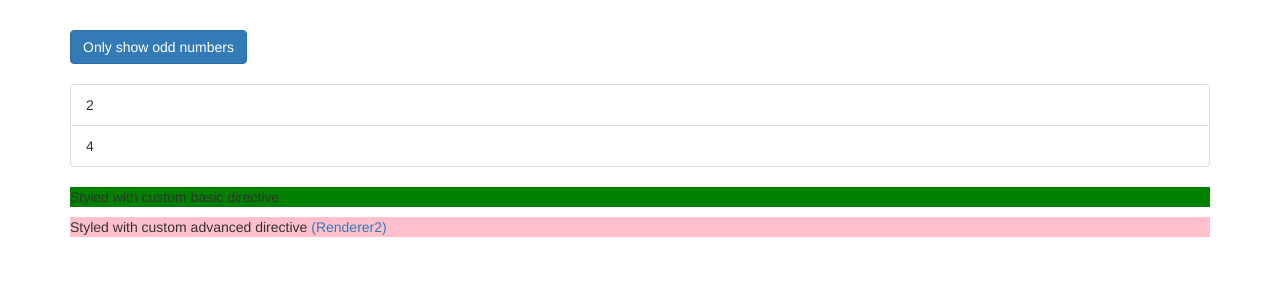
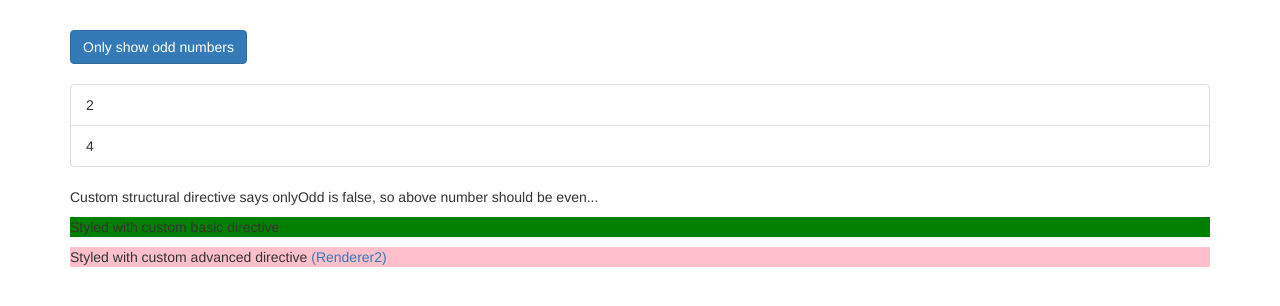
Before and after one commit to jfspps/AngularDirectives, an Angular app: page / in a window 1280 px wide. Shown: the top 306 px of the page. Built offline with nearby package versions, Linux system fonts and the light colour scheme.

Commit message:
demo of custom structural directive

```diff
--- a/src/app/app.component.html
+++ b/src/app/app.component.html
@@ -6,21 +6,33 @@
       <ul class="list-group">
         <div *ngIf="onlyOdd">
           <li class="list-group-item" [ngClass]="{'odd': odd % 2 !== 0}"
-            [ngStyle]="{'backgroundColor': odd % 2 !== 0 ? 'yellow' : 'transparent'}" *ngFor="let odd of oddNumbers"> {{ odd }}
+            [ngStyle]="{'backgroundColor': odd % 2 !== 0 ? 'yellow' : 'transparent'}" *ngFor="let odd of oddNumbers"> {{
+            odd }}
           </li>
         </div>
 
         <div *ngIf="!onlyOdd">
           <li class="list-group-item" [ngClass]="{'odd': even % 2 !== 0}"
-          [ngStyle]="{'backgroundColor': even % 2 !== 0 ? 'yellow' : 'transparent'}" *ngFor="let even of evenNumbers"> {{ even }}
+            [ngStyle]="{'backgroundColor': even % 2 !== 0 ? 'yellow' : 'transparent'}" *ngFor="let even of evenNumbers">
+            {{ even }}
           </li>
         </div>
       </ul>
+
       <ng-template [ngIf]="onlyOdd">
         <p>Only odd</p>
       </ng-template>
+
+      <!-- using the custom structural directive, appUnless
+        Pass boolean onlyOdd = false to appUnless' appUnless property-->
+      <div *appUnless="onlyOdd">
+        <p>Custom structural directive says onlyOdd is false, so above number should be even...</p>
+      </div>
+
       <p appBasicHighlight>Styled with custom basic directive</p>
-      <p appAdvancedHighlight [defaultColor]="'pink'" [highlightColor]="'red'">Styled with custom advanced directive <a href="https://angular.io/api/core/Renderer2">(Renderer2)</a></p>
+      <p appAdvancedHighlight [defaultColor]="'pink'" [highlightColor]="'red'">Styled with custom advanced directive <a
+          href="https://angular.io/api/core/Renderer2">(Renderer2)</a></p>
+
     </div>
   </div>
 </div>
--- a/src/app/app.module.ts
+++ b/src/app/app.module.ts
@@ -4,12 +4,14 @@ import { NgModule } from '@angular/core';
 import { AppComponent } from './app.component';
 import { BasicHighlightDirective } from './basic-highlight/basic-highlight.directive';
 import { AdvancedHighlightDirective } from './advanced-highlight/advanced-highlight.directive';
+import { UnlessDirective } from './unless/unless.directive';
 
 @NgModule({
   declarations: [
     AppComponent,
     BasicHighlightDirective,
-    AdvancedHighlightDirective
+    AdvancedHighlightDirective,
+    UnlessDirective
   ],
   imports: [
     BrowserModule
--- /dev/null
+++ b/src/app/unless/unless.directive.ts
@@ -0,0 +1,38 @@
+import { Directive, Input, TemplateRef, ViewContainerRef } from '@angular/core';
+
+@Directive({
+  selector: '[appUnless]'
+})
+export class UnlessDirective {
+  // this is a setter of the property 'unless'
+  // note the logic is to execute or set something when condition is false, hence if (!condition)
+  // the name of the property is the same as the name of the class because internally, Angular recognises * and converts the *appUnless into that given below
+  @Input() set appUnless(condition: boolean) {
+    if (!condition){
+      // build a view inside another
+      this.viewContainerRef.createEmbeddedView(this.templateRef);
+    } else {
+      this.viewContainerRef.clear();
+    }
+  }
+
+  // first argument represents what is injected and the second states where it is rendered
+  // recall that the private arguments are now properties of UnlessDirective
+  // templateRef gives the directive access to the template it is declared on
+  constructor(private templateRef: TemplateRef<any>, private viewContainerRef: ViewContainerRef) { }
+
+}
+
+/***
+ * Structural directives and *appUnless
+ *
+ * Here, the literal [appUnless] refers to both the directive and the directive's property. Using [unless] would refer to the property but Angular would not recognise the directive 'unless', since it is named appUnless.
+ *
+ * <ng-template [appUnless]="onlyOdd">
+ *  <div>
+ *    (some template code)
+ *  </div>
+ * </ng-template>
+ *
+ * Incidentally, one could use this notation instead of *appUnless if desired
+ */
```
Also changed, not shown: 1 other file (tests, documents, lock files or other folders).
